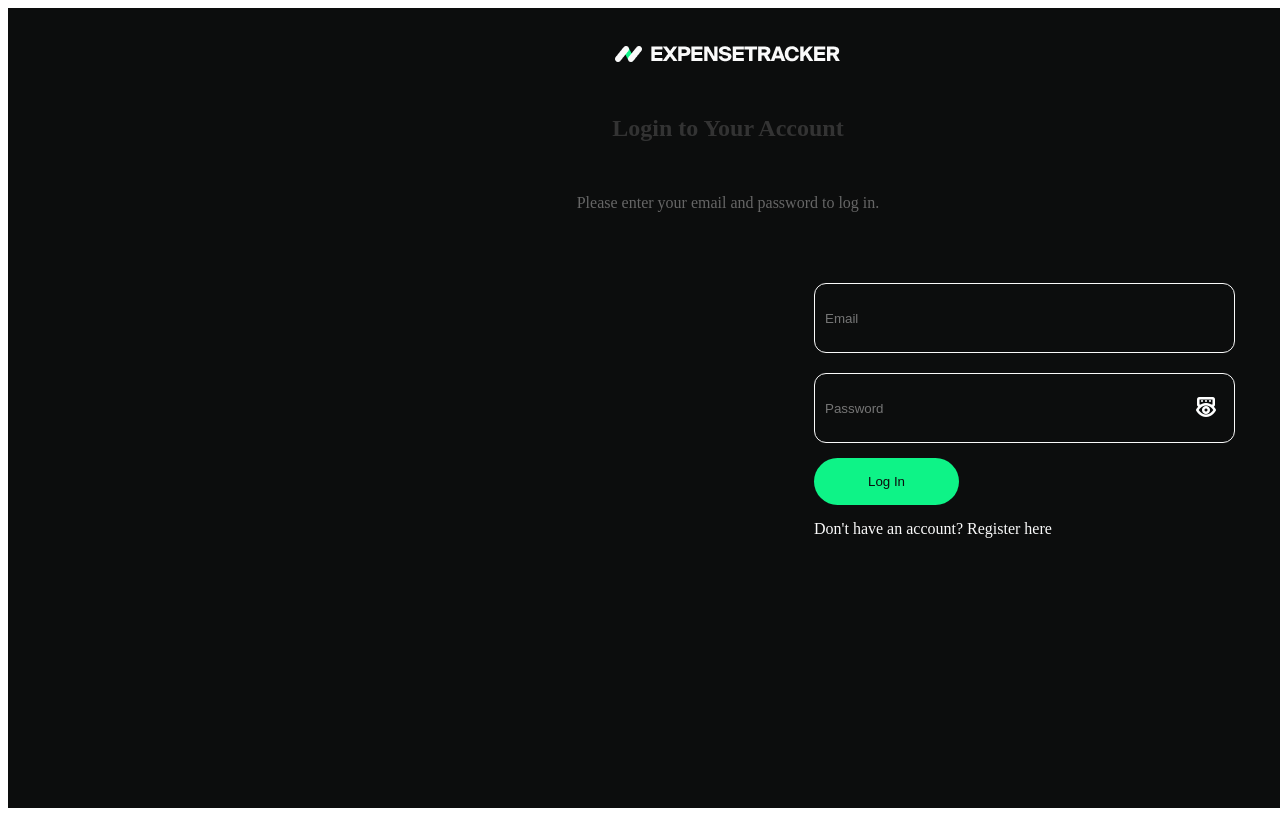
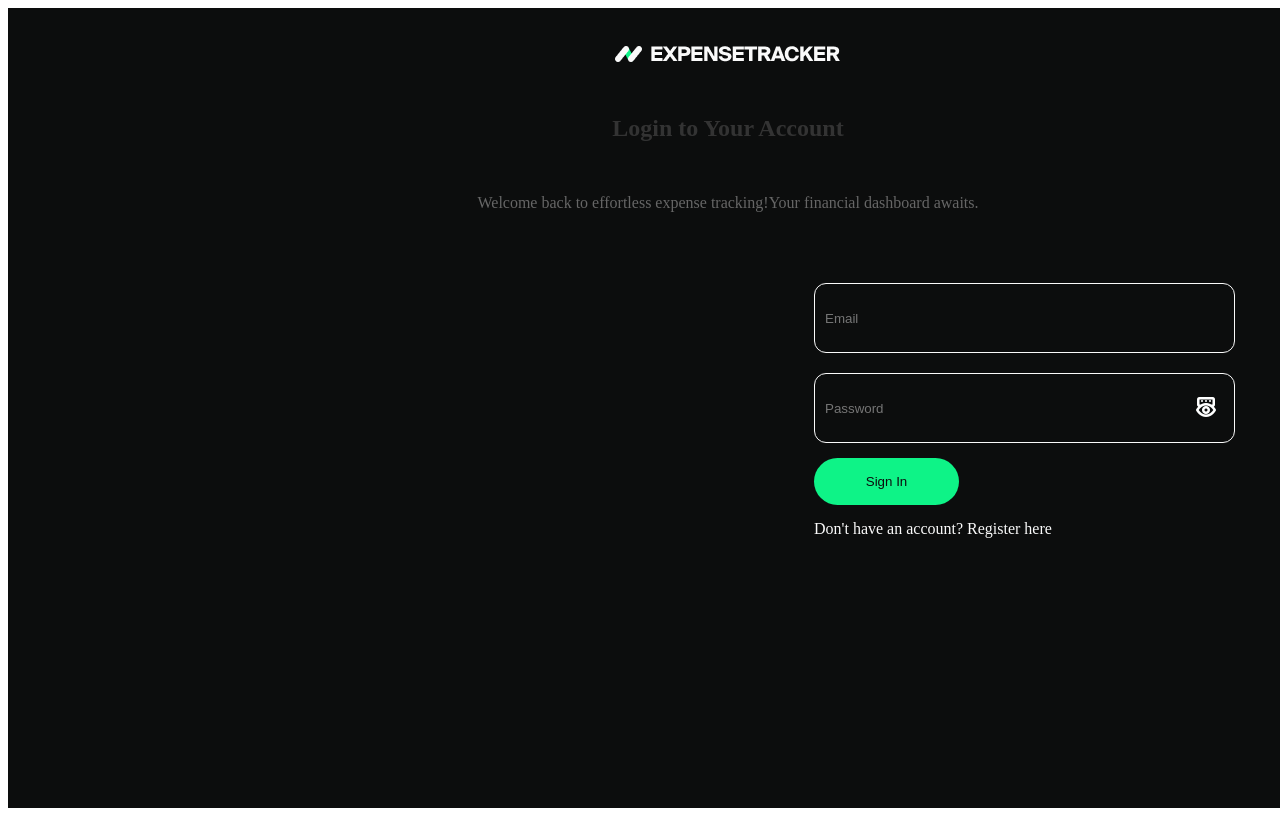
Before and after one commit to Reuelle/expense-tracker, a React (Create React App) app: page /expense-tracker/login in a window 1280 px wide. Shown: the top 816 px of the page. Built offline with nearby package versions, Linux system fonts and the light colour scheme.

Commit message:
Update LoginPage.jsx

```diff
--- a/src/components/LoginPage/LoginPage.jsx
+++ b/src/components/LoginPage/LoginPage.jsx
@@ -22,14 +22,14 @@ const LoginPage = () => {
         <h1>Login to Your Account</h1>
       </header>
       <div className={styles.pageDescription}>
-        <p>Please enter your email and password to log in.</p>
+        <p>Welcome back to effortless expense tracking!Your financial dashboard awaits.</p>
       </div>
       <AuthForm
         formFields={[
           { name: 'email', type: 'email', placeholder: 'Email' },
           { name: 'password', type: 'password', placeholder: 'Password' },
         ]}
-        submitButtonText="Log In"
+        submitButtonText="Sign In"
         initialValues={initialValues}
         validationSchema={validationSchema}
         onSubmit={handleSubmit}
```
